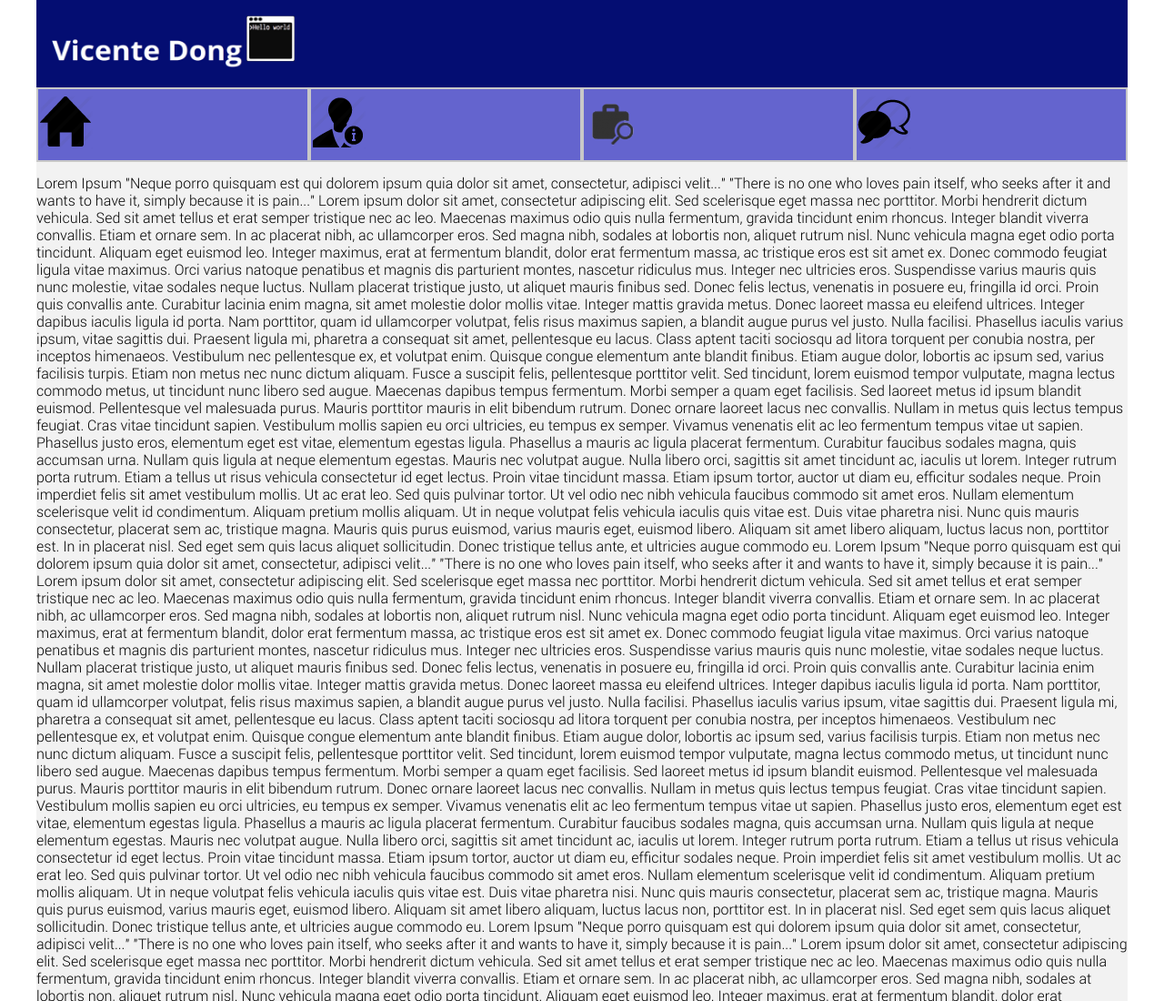
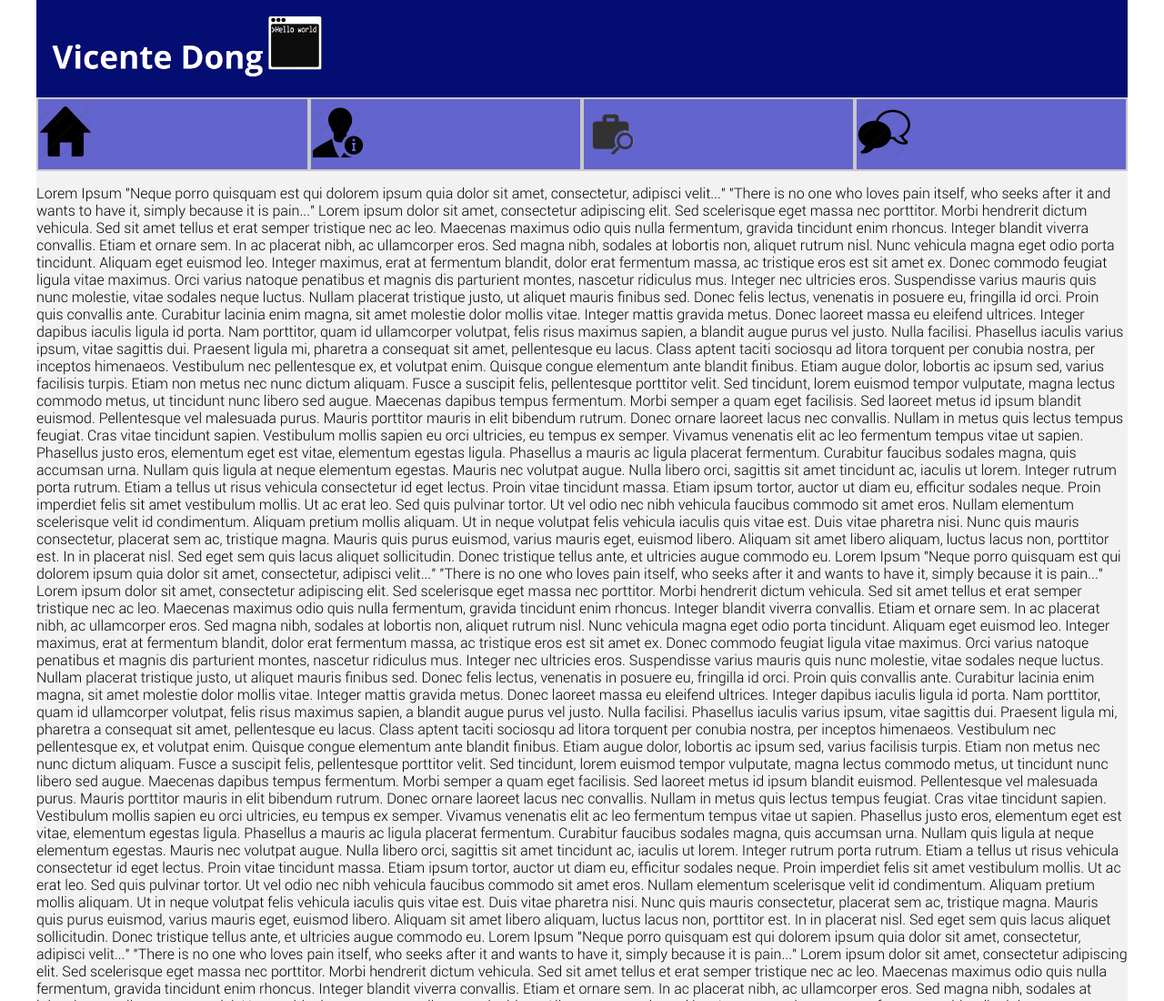
Before and after one commit to fi67/vincente, a plain HTML site: page test1.html in a window 1280 px wide. Shown: the top 1100 px of the page at 91% size. Drawn offline with Linux system fonts and the light colour scheme.

Commit message:
Update theme4.css

```diff
--- a/theme4.css
+++ b/theme4.css
@@ -12,6 +12,13 @@
 
 body {
     margin:0;
+}
+
+#logo {
+ height:auto;
+    width:90%;
+    margin:0 auto;
+    max-width:300px;
 }
 
 #container{
```
